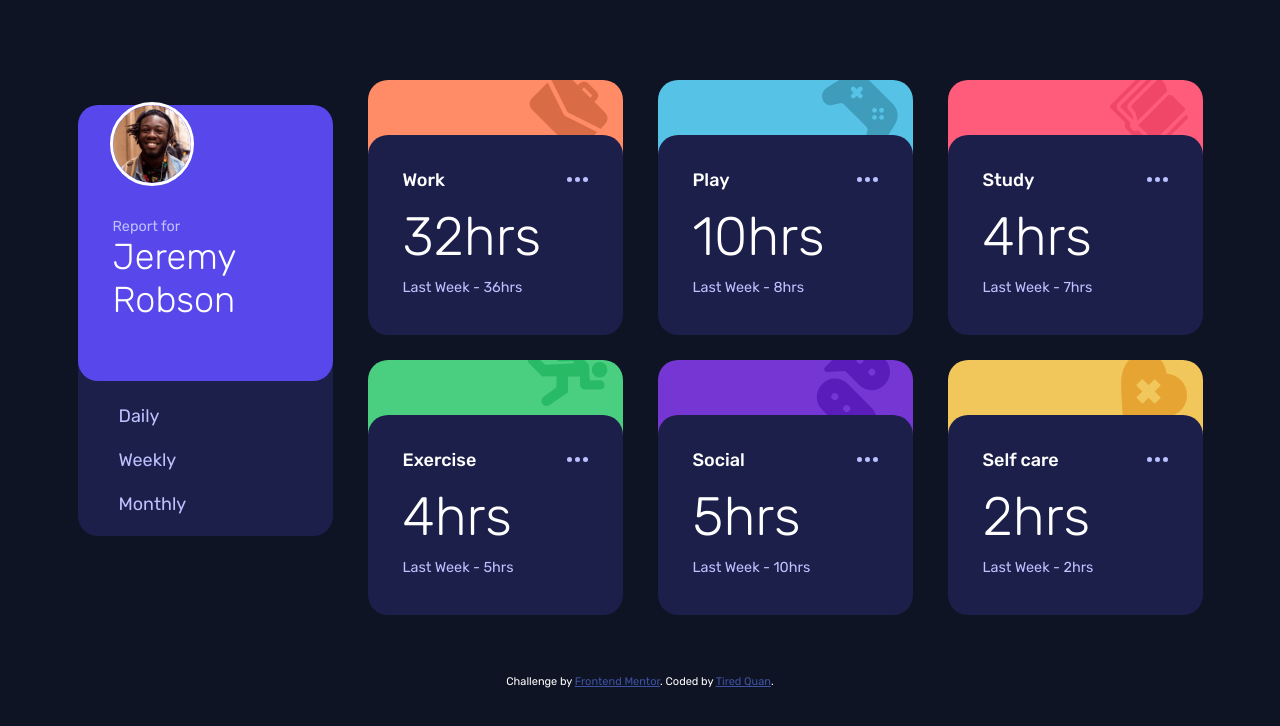
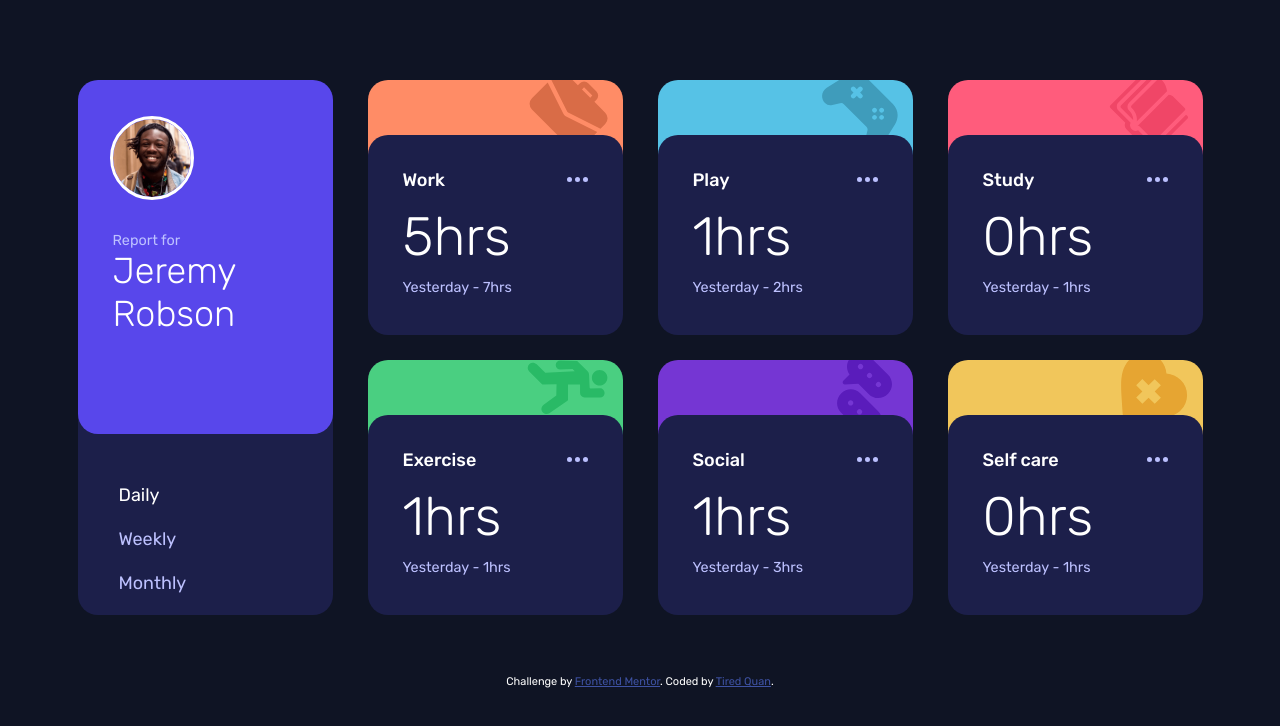
Before and after one commit to TiredQuan/time-tracking-dashboard-main, a plain HTML site: page index.html in a window 1280 px wide. Both pictures are taken after a click on the button "Daily". Drawn offline with Linux system fonts and the light colour scheme.

Commit message:
finished

```diff
--- a/dist/css/main.css
+++ b/dist/css/main.css
@@ -37,7 +37,8 @@ main {
 }
 
 #profile {
-  position: inherit;
+  position: relative;
+  bottom: -5px;
 }
 
 @media screen and (min-width: 69.375em) {
@@ -93,7 +94,7 @@ main {
 @media screen and (min-width: 69.375em) {
   .profile {
     width: unset;
-    height: unset;
+    height: 354px;
     -webkit-box-orient: vertical;
     -webkit-box-direction: normal;
         -ms-flex-direction: column;
@@ -139,7 +140,7 @@ main {
 @media screen and (min-width: 69.375em) {
   .stat {
     width: 255px;
-    height: 190px;
+    height: 216px;
     -webkit-box-orient: vertical;
     -webkit-box-direction: normal;
         -ms-flex-direction: column;
@@ -168,6 +169,10 @@ main {
   .date-button {
     margin: 0 0 20px 35px;
   }
+}
+
+.selected {
+  color: white;
 }
 
 .date-button:hover {
@@ -249,12 +254,14 @@ main {
   background: center/cover url(../../images/icon-exercise.svg) no-repeat;
   height: 55px;
   width: 81px;
+  top: 0;
 }
 
 .box__image--logo--social {
   background: center/cover url(../../images/icon-social.svg) no-repeat;
   height: 75px;
-  width: 100px;
+  width: 75px;
+  top: 0;
 }
 
 .box__image--logo--self-care {
--- a/dist/scss/main.scss
+++ b/dist/scss/main.scss
@@ -22,7 +22,8 @@ main{
     justify-content: center;
 }
 #profile{
-    position: inherit;
+    position: relative;
+    bottom: -5px;
     @media screen and(min-width:$desktop){
         grid-area: profile;
         margin: auto;
@@ -61,7 +62,7 @@ main{
     }
     @media screen and(min-width:$desktop) {
         width: unset;
-        height: unset;
+        height: 354px;
         flex-direction: column;
         align-items: flex-start;
         justify-content: center;
@@ -92,7 +93,7 @@ main{
     justify-content: space-evenly;
     @media screen and(min-width:$desktop) {
         width: 255px;
-        height: 190px;
+        height: 216px;
         flex-direction: column;
         justify-content: flex-end;
         align-items: flex-start;
@@ -110,6 +111,10 @@ main{
     @media screen and(min-width:$desktop) {
         margin: 0 0 20px 35px;
     }
+}
+.selected{
+    color: white;
+
 }
 .date-button:hover{
     color: white;
@@ -136,6 +141,10 @@ main{
         &__social{background-color:$violet-social;}
         &__self-care{background-color:$soft-orange-self-care;}
         &--logo{
+            z-index: -5;
+            position: absolute;
+            right: 15px;
+            top: -8px;
             &--work{
                 background: center/cover url(../../images/icon-work.svg) no-repeat;
                 height: 79px;
@@ -156,21 +165,19 @@ main{
                 background: center/cover url(../../images/icon-exercise.svg) no-repeat;
                 height: 55px;
                 width: 81px;
+                top:0;
             }
             &--social{
                 background: center/cover url(../../images/icon-social.svg) no-repeat;
                 height: 75px;
-                width: 100px;
+                width: 75px;
+                top: 0;
             }
             &--self-care{
                 background: center/cover url(../../images/icon-self-care.svg) no-repeat;
                 height: 67px;
                 width:  67px;
             }
-            z-index: -5;
-            position: absolute;
-            right: 15px;
-            top: -8px;
 
         }
     }
--- a/index.html
+++ b/index.html
@@ -30,9 +30,9 @@
       </div>
 
       <div class="stat">
-        <button class="date-button">Daily</button>
-        <button class="date-button">Weekly</button>
-        <button class="date-button">Monthly</button>
+        <button class="date-button" onclick="selectTime(0)">Daily</button>
+        <button class="date-button" onclick="selectTime(1)">Weekly</button>
+        <button class="date-button" onclick="selectTime(2)">Monthly</button>
       </div>
     </section>
 
@@ -44,8 +44,8 @@
           <button title="More Info" class="more-info"></button>
         </div>
         <div  class="box__time--right">
-          <h3>32hrs</h3>
-          <p>Last Week - 36hrs</p>
+          <h3 class="time-current">32hrs</h3>
+          <p class="time-previous">Last Week - 36hrs</p>
         </div>
       </div>
     </section>
@@ -58,8 +58,8 @@
           <button title="More Info" class="more-info"></button>
         </div>
         <div  class="box__time--right">
-          <h3>10hrs</h3>
-          <p>Last Week - 8hrs</p>
+          <h3 class="time-current">10hrs</h3>
+          <p class="time-previous">Last Week - 8hrs</p>
         </div>
       </div>
     </section>
@@ -72,8 +72,8 @@
           <button title="More Info" class="more-info"></button>
         </div>
         <div  class="box__time--right">
-          <h3>4hrs</h3>
-          <p>Last Week - 7hrs</p>
+          <h3 class="time-current">4hrs</h3>
+          <p class="time-previous">Last Week - 7hrs</p>
         </div>
       </div>
     </section>
@@ -86,8 +86,8 @@
           <button title="More Info" class="more-info"></button>
         </div>
         <div  class="box__time--right">
-          <h3>4hrs</h3>
-          <p>Last Week - 5hrs</p>
+          <h3 class="time-current">4hrs</h3>
+          <p class="time-previous">Last Week - 5hrs</p>
         </div>
       </div>
     </section>
@@ -100,8 +100,8 @@
           <button title="More Info" class="more-info"></button>
         </div>
         <div  class="box__time--right">
-          <h3>5hrs</h3>
-          <p>Last Week - 10hrs</p>
+          <h3 class="time-current">5hrs</h3>
+          <p class="time-previous">Last Week - 10hrs</p>
         </div>
       </div>
     </section>
@@ -114,62 +114,18 @@
           <button title="More Info" class="more-info"></button>
         </div>
         <div  class="box__time--right">
-          <h3>2hrs</h3>
-          <p>Last Week - 2hrs</p>
+          <h3 class="time-current">2hrs</h3>
+          <p class="time-previous">Last Week - 2hrs</p>
         </div>
       </div>
     </section>
 
-<!--
-5hrs daily
-    Previous - 7hrs daily
-    103hrs monthly
-    Previous - 128hrs monthly
 
-    Play
-    1hr  daily
-    Previous - 2hrs daily
-
-    23hrs monthly
-    Previous - 29hrs monthly
-
-    Study
-    0hrs  daily
-    Previous - 1hr daily
-    4hrs weekly
-    Previous - 7hrs weekly
-    13hrs monthly
-    Previous - 19hrs monthly
-
-    Exercise
-    1hr daily
-    Previous - 1hr daily
-    4hrs weekly
-    Previous - 5hrs weekly
-    11hrs monthly
-    Previous - 18hrs monthly
-
-    Social
-    1hr daily
-    Previous - 3hrs  daily
-    5hrs weekly
-    Previous - 10hrs weekly
-    21hrs monthly
-    Previous - 23hrs monthly
-
-    Self Care
-    0hrs daily
-    Previous - 1hr daily
-    2hrs weekly
-    Previous - 2hrs weekly
-    7hrs monthly
-    Previous - 11hrs monthly
-
-     -->
 </main>
   <footer class="attribution">
     Challenge by <a href="https://www.frontendmentor.io?ref=challenge" target="_blank">Frontend Mentor</a>.
     Coded by <a href="https://www.frontendmentor.io/profile/TiredQuan" target="_blank">Tired Quan</a>.
   </footer>
+  <script src="script.js"></script>
 </body>
 </html>
--- /dev/null
+++ b/script.js
@@ -0,0 +1,33 @@
+let daily = [5,1,0,1,1,0],dailyPrevious=[7,2,1,1,3,1]
+let weekly = [32,10,4,4,5,2],weeklyPrevious=[36,8,7,5,10,2]
+let monthly = [103,23,13,11,21,7], monthlyPrevious=[128,29,19,18,23,11]
+
+
+let timeCurrent=document.getElementsByClassName('time-current')
+let timePrevious=document.getElementsByClassName('time-previous')
+timeSelect=document.getElementsByClassName('date-button')
+timeSelect[1].classList.add('selected')
+const selectTime = (x) =>{
+    for(i=0;i<timeSelect.length;i++){
+        timeSelect[i].classList.remove("selected")
+    }
+    timeSelect[x].classList.add('selected')
+    if(x==0){
+        for(i=0;i<timeCurrent.length;i++){
+            timeCurrent[i].textContent=daily[i]+'hrs'
+            timePrevious[i].textContent='Yesterday - '+dailyPrevious[i]+'hrs'
+        }
+    }
+    if(x==1){
+        for(i=0;i<timeCurrent.length;i++){
+            timeCurrent[i].textContent=weekly[i]+'hrs'
+            timePrevious[i].textContent='Last Week - '+weeklyPrevious[i]+'hrs'
+        }
+    }
+    if(x==2){
+        for(i=0;i<timeCurrent.length;i++){
+            timeCurrent[i].textContent=monthly[i]+'hrs'
+            timePrevious[i].textContent='Last Month - '+monthlyPrevious[i]+'hrs'
+        }
+    }
+}
```
Also changed, not shown: 1 other file.
